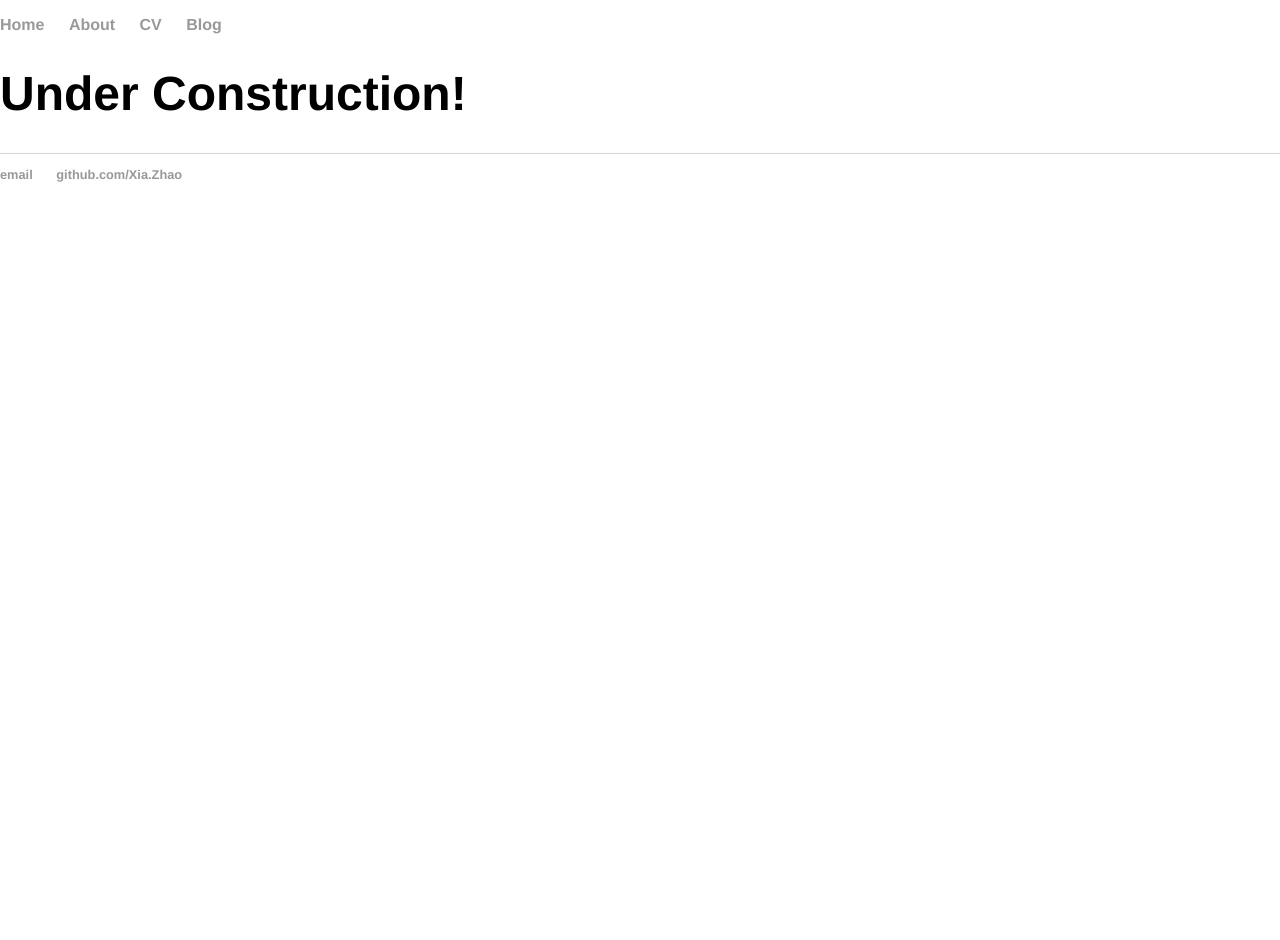
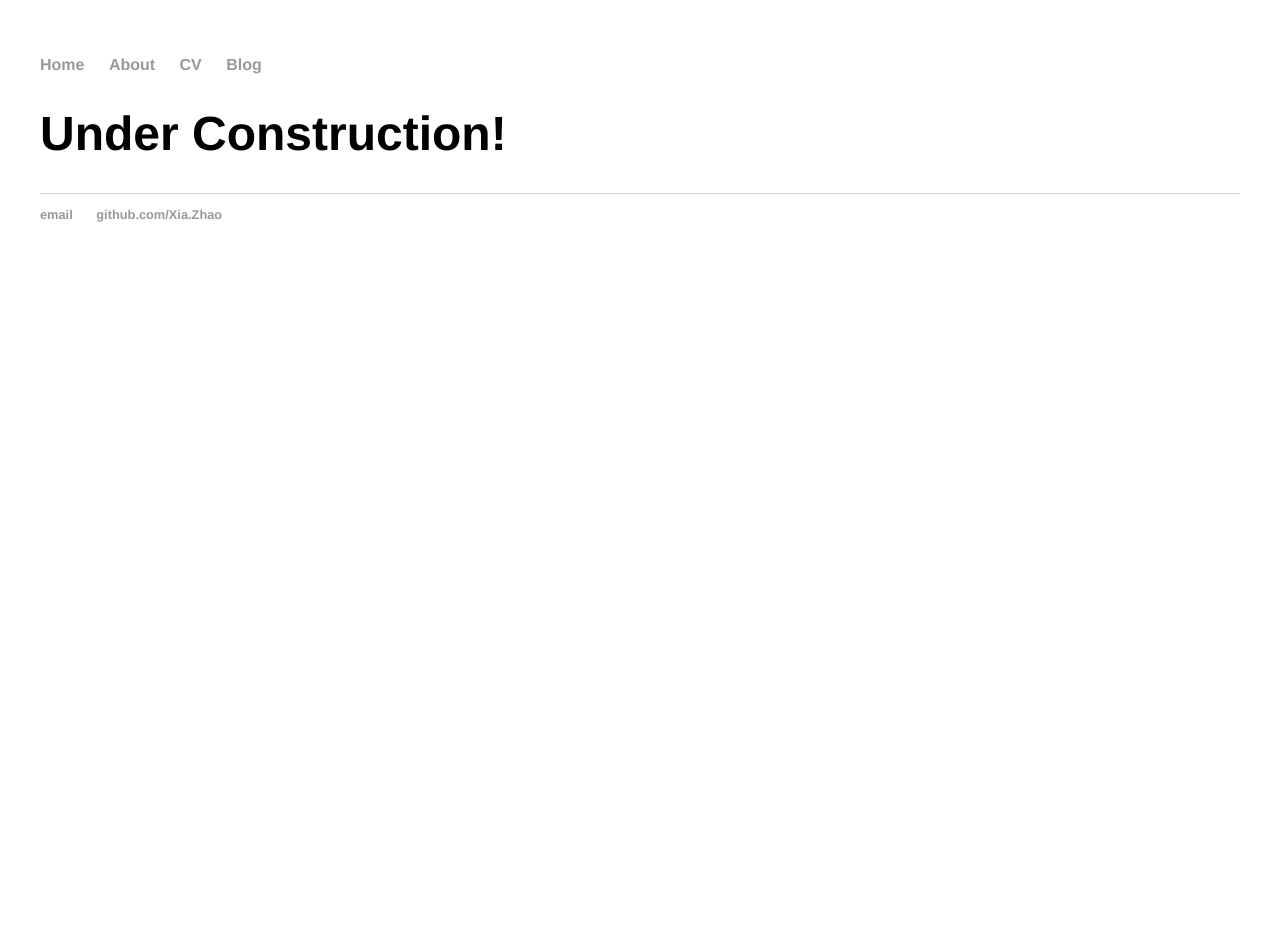
Before and after one commit to zhaoxiahust/zhaoxiahust.github.com, a Jekyll site: the page built from about/index.html, in a window 1280 px wide. Built offline with Jekyll 4.4.1, drawn with Linux system fonts in a browser that asks for light colours; before the commit the page ends 900 px from its top, so only the background shows below that.

Commit message:
Update main.css

```diff
--- a/css/main.css
+++ b/css/main.css
@@ -1,14 +1,14 @@
 
 html {
     background-color: #fff;
-    padding: 0px;
-    margin: 0px;
+    padding: 10px;
+    margin: 10px;
     height: 100%;
 }
 
 body {
-    padding: 0px;
-    margin: 0px;
+    padding: 10px;
+    margin: 10px;
 }
 /*
 body {
```
